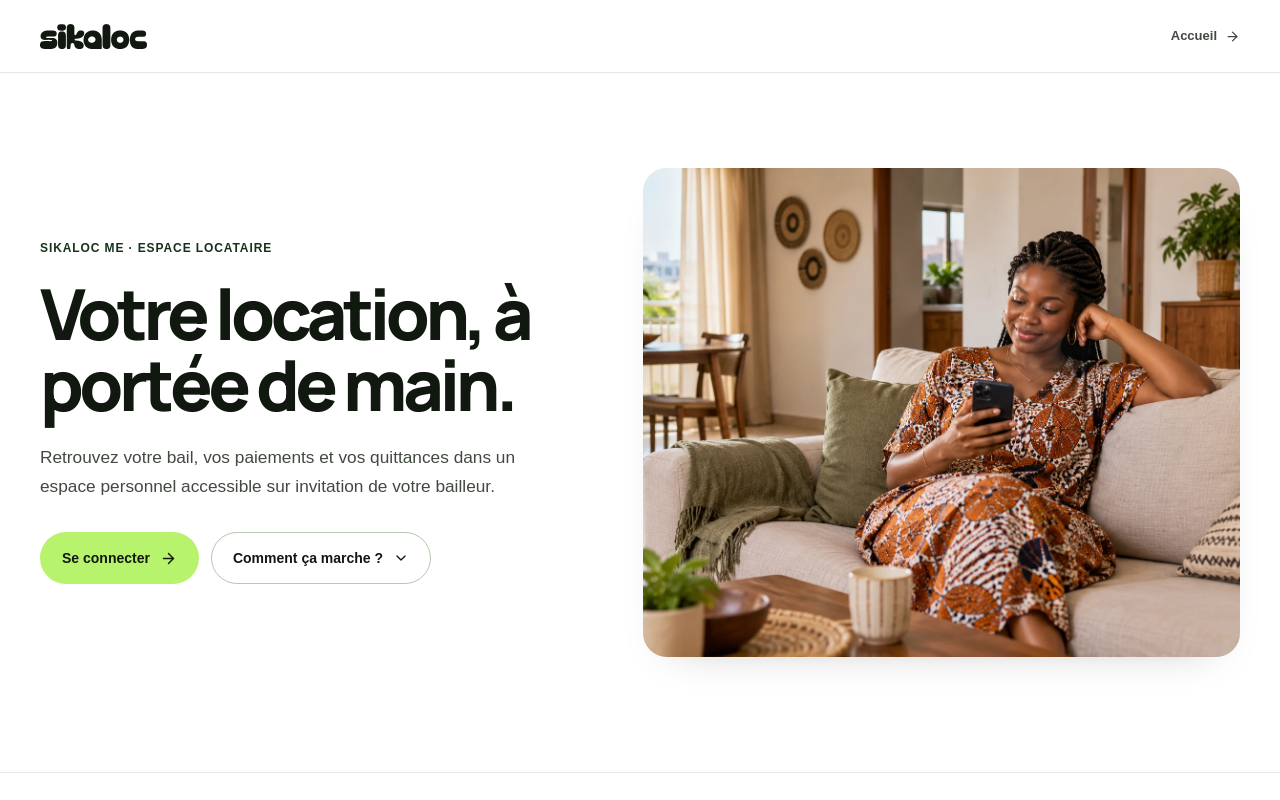
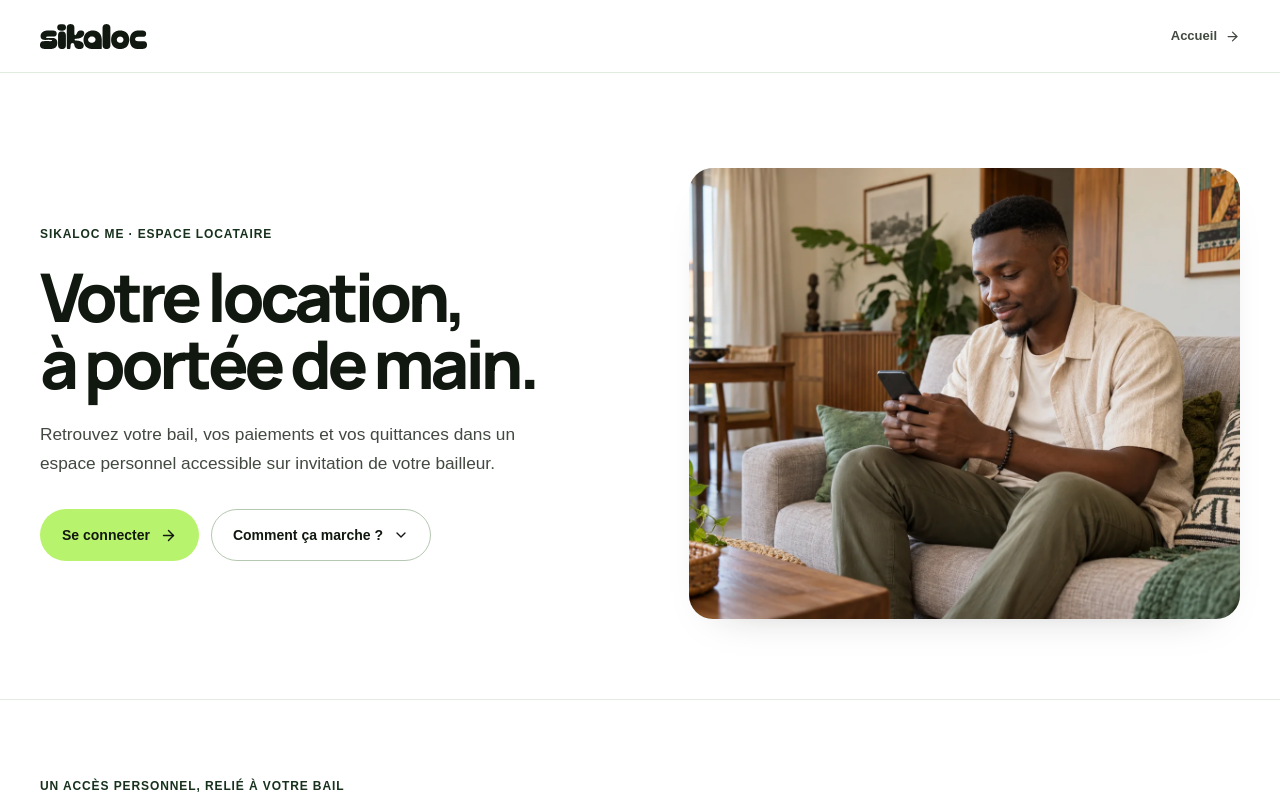
Before and after one commit to gtoflimimael-svg/sikaloc, a Next.js app: page /me/rejoindre in a window 1280 px wide. Shown: the top 800 px of the page. Built offline with nearby package versions, Linux system fonts and the light colour scheme; a web font is replaced by a local one.

Commit message:
Peaufiner la page publique Sikaloc Me

```diff
--- a/src/app/globals.css
+++ b/src/app/globals.css
@@ -2602,14 +2602,15 @@
 .me-join-home-link:focus-visible,
 .me-join-next-item a:focus-visible,
 .me-join-footer a:focus-visible { border-radius: 4px; outline: 3px solid var(--color-ink-deep); outline-offset: 4px; }
-.me-join-hero { padding: clamp(50px, 7.4vw, 100px) 0 clamp(70px, 9vw, 118px); }
-.me-join-hero-grid { display: grid; grid-template-columns: minmax(0, .92fr) minmax(0, 1.08fr); align-items: center; gap: clamp(40px, 7.4vw, 104px); }
+.me-join-hero { padding: clamp(50px, 7.4vw, 100px) 0 clamp(58px, 6.2vw, 80px); }
+.me-join-hero-grid { display: grid; grid-template-columns: minmax(0, 1.03fr) minmax(0, .97fr); align-items: center; gap: clamp(32px, 5vw, 72px); }
 .me-join-hero-copy { min-width: 0; }
 .me-join-eyebrow { margin: 0; color: var(--color-ink-deep); font-size: 12px; font-weight: 750; letter-spacing: .075em; line-height: 1.45; text-transform: uppercase; }
 .me-join-title,
 .me-join-section-heading h2,
 .me-join-invitation-panel h2 { color: var(--color-ink); font-family: var(--font-me-display), var(--font-display), sans-serif; font-weight: 800; letter-spacing: -.065em; text-wrap: balance; }
-.me-join-title { max-width: 11ch; margin: 20px 0 0; font-size: clamp(48px, 5.5vw, 76px); line-height: 1.01; }
+.me-join-title { max-width: 15ch; margin: 20px 0 0; font-size: clamp(46px, 5.25vw, 72px); line-height: 1; }
+.me-join-title-line { display: inline; }
 .me-join-lead { max-width: 51ch; margin: 23px 0 0; color: var(--color-body); font-size: clamp(16px, 1.35vw, 18px); line-height: 1.68; }
 .me-join-hero-actions { display: flex; flex-wrap: wrap; align-items: center; gap: 12px; margin-top: 31px; }
 .me-join-button { display: inline-flex; min-height: 52px; align-items: center; justify-content: center; gap: 10px; padding: 0 21px; border: 1px solid transparent; border-radius: var(--radius-pill); font-size: 14px; font-weight: 700; line-height: 1.2; text-decoration: none; transition: background-color 150ms ease, border-color 150ms ease, color 150ms ease, transform 150ms ease; }
@@ -2621,7 +2622,7 @@
 .me-join-button-secondary:hover { border-color: var(--color-ink-deep); background: var(--color-canvas-soft); }
 .me-join-photo { position: relative; min-width: 0; overflow: hidden; aspect-ratio: 1.22; margin: 0; border-radius: var(--radius-xl); background: var(--color-canvas-soft); box-shadow: 0 18px 42px -32px rgb(17 24 16 / .34); }
 .me-join-photo img { position: absolute; inset: 0; display: block; width: 100%; height: 100%; object-fit: cover; object-position: 63% center; }
-.me-join-steps { padding: clamp(58px, 7.5vw, 94px) 0 clamp(68px, 8vw, 102px); border-top: 1px solid var(--color-hairline-soft); }
+.me-join-steps { padding: clamp(54px, 6.2vw, 78px) 0 clamp(62px, 7vw, 88px); border-top: 1px solid var(--color-hairline-soft); }
 .me-join-section-heading { max-width: 740px; }
 .me-join-section-heading h2 { max-width: 17ch; margin: 15px 0 0; font-size: clamp(36px, 4.1vw, 56px); line-height: 1.06; }
 .me-join-step-list { display: grid; grid-template-columns: repeat(3, minmax(0, 1fr)); gap: clamp(20px, 3.4vw, 42px); margin: clamp(34px, 4.5vw, 54px) 0 0; padding: 0; list-style: none; }
@@ -2643,10 +2644,13 @@
 .me-join-footer { display: flex; min-height: 76px; align-items: center; justify-content: space-between; gap: 16px; border-top: 1px solid var(--color-hairline-soft); }
 .me-join-footer > a { color: var(--color-mute); font-size: 12px; text-decoration: underline; text-decoration-color: var(--color-hairline-strong); text-underline-offset: 4px; }
 
+@media (min-width: 901px) {
+  .me-join-title-line { display: block; }
+}
 @media (max-width: 900px) {
-  .me-join-hero-grid { grid-template-columns: minmax(0, 1fr); gap: 34px; }
+  .me-join-hero-grid { grid-template-columns: minmax(0, 1fr); gap: 30px; }
   .me-join-hero-copy { max-width: 700px; }
-  .me-join-title { max-width: 13ch; }
+  .me-join-title { max-width: 18ch; }
   .me-join-photo { width: 100%; aspect-ratio: 1.55; }
   .me-join-photo img { object-position: 61% center; }
 }
@@ -2655,7 +2659,7 @@
   .me-join-header-inner { min-height: 64px; }
   .me-join-hero { padding: 48px 0 66px; }
   .me-join-hero-grid { gap: 29px; }
-  .me-join-title { max-width: 12ch; margin-top: 16px; font-size: clamp(43px, 11vw, 62px); }
+  .me-join-title { max-width: 14ch; margin-top: 16px; font-size: clamp(43px, 10.8vw, 60px); line-height: 1.02; }
   .me-join-lead { margin-top: 17px; font-size: 16px; }
   .me-join-hero-actions { align-items: stretch; flex-direction: column; margin-top: 24px; }
   .me-join-button { width: 100%; min-height: 52px; }
@@ -2677,6 +2681,10 @@
   .me-join-next-item + .me-join-next-item { padding-left: 0; border-top: 1px solid var(--color-hairline-soft); border-left: 0; }
   .me-join-footer { min-height: 72px; }
 }
+@media (min-width: 430px) and (max-width: 640px) {
+  .me-join-hero-actions { align-items: stretch; flex-direction: row; gap: 10px; }
+  .me-join-button { width: auto; min-width: 0; flex: 1 1 0; gap: 7px; padding-inline: 12px; font-size: 13px; }
+}
 @media (max-width: 380px) {
   .me-join-wrap { width: min(100% - 32px, 1200px); }
   .me-join-title { font-size: 42px; }
--- a/src/app/me/rejoindre/page.tsx
+++ b/src/app/me/rejoindre/page.tsx
@@ -64,14 +64,15 @@ export default function PageRejoindre() {
           <div className="me-join-hero-copy">
             <p className="me-join-eyebrow">Sikaloc Me · Espace locataire</p>
             <h1 id="me-join-title" className="me-join-title">
-              Votre location, à portée de main.
+              <span className="me-join-title-line">Votre location,</span>{' '}
+              <span className="me-join-title-line">à portée de main.</span>
             </h1>
             <p className="me-join-lead">
               Retrouvez votre bail, vos paiements et vos quittances dans un espace
               personnel accessible sur invitation de votre bailleur.
             </p>
             <div className="me-join-hero-actions">
-              <Link href="/connexion" className="me-join-button me-join-button-primary">
+              <Link href="/connexion?suite=%2Fme" className="me-join-button me-join-button-primary">
                 Se connecter <ArrowRight size={17} aria-hidden="true" />
               </Link>
               <a href="#fonctionnement" className="me-join-button me-join-button-secondary">
@@ -82,11 +83,11 @@ export default function PageRejoindre() {
 
           <figure className="me-join-photo">
             <Image
-              src="/images/home/sikaloc-me-editorial.webp"
-              alt="Scène illustrative : une locataire consulte sereinement son téléphone dans son logement lumineux."
-              width={1536}
-              height={1024}
-              sizes="(max-width: 900px) 100vw, (max-width: 1200px) 52vw, 620px"
+              src="/images/me/sikaloc-me-rejoindre-editorial.webp"
+              alt="Photographie illustrative d’un jeune homme ouest-africain consultant son téléphone dans un salon lumineux."
+              width={1440}
+              height={960}
+              sizes="(max-width: 900px) 100vw, (max-width: 1200px) 48vw, 600px"
               priority
             />
           </figure>
@@ -133,7 +134,7 @@ export default function PageRejoindre() {
           <div className="me-join-next-grid">
             <div className="me-join-next-item">
               <p>Vous avez déjà activé votre accès ?</p>
-              <Link href="/connexion">
+              <Link href="/connexion?suite=%2Fme">
                 Se connecter <ArrowRight size={16} aria-hidden="true" />
               </Link>
             </div>
```
Also changed, not shown: public/images/me/sikaloc-me-rejoindre-editorial.webp (added).
